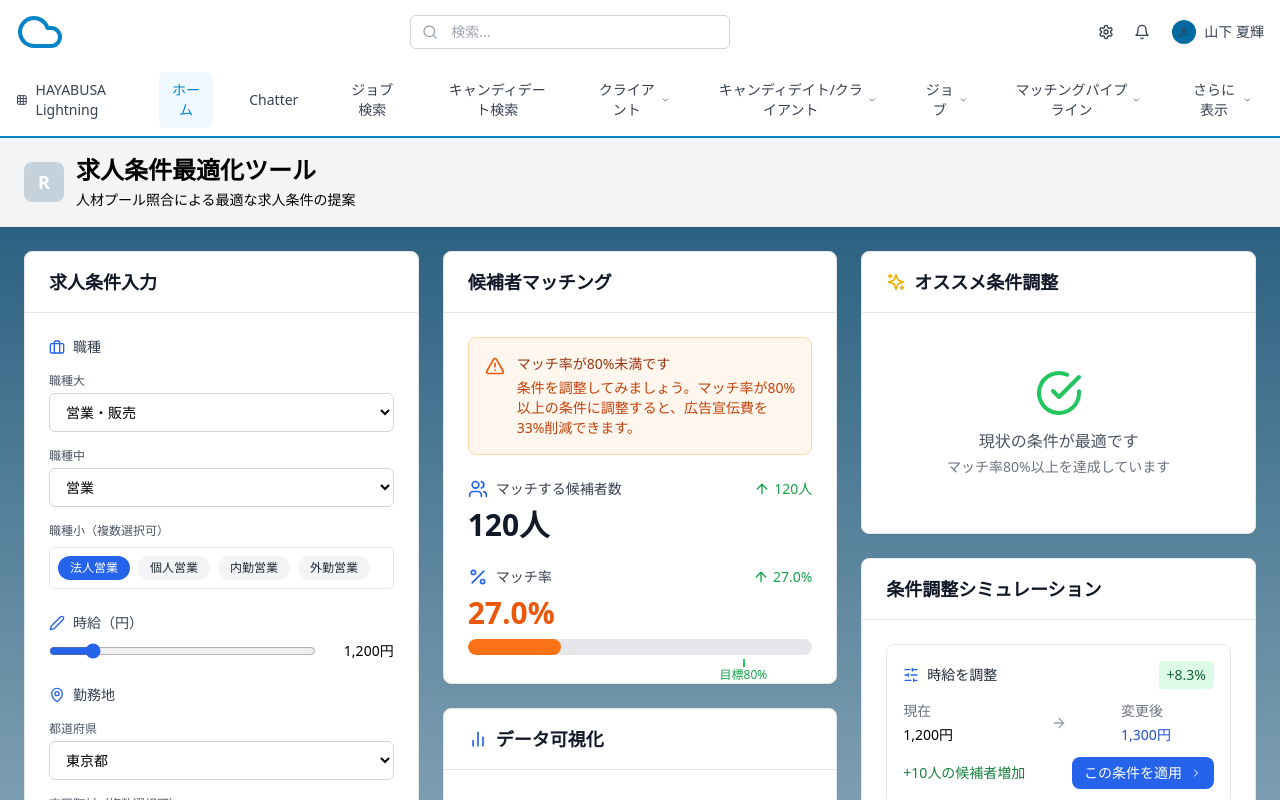
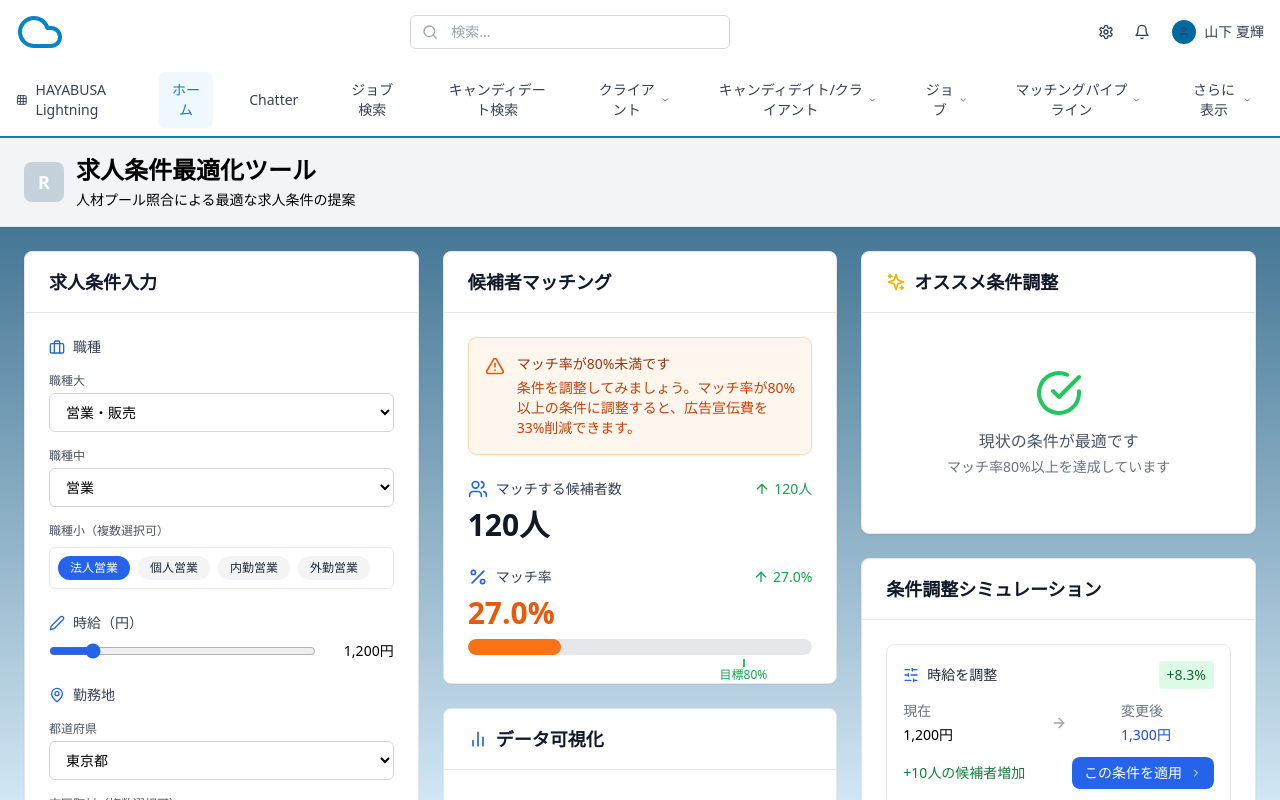
Before and after one commit to NatsukiNateYamashita/better-job-condition-recommender, a React (Vite) app: page / in a window 1280 px wide. Shown: the top 800 px of the page. Built offline with nearby package versions, Linux system fonts and the light colour scheme.

Commit message:
tmp commit

```diff
--- a/src/App.tsx
+++ b/src/App.tsx
@@ -108,7 +108,7 @@ function App() {
   };
 
   return (
-    <div className="min-h-screen bg-gradient-to-b from-sky-900 to-sky100">
+    <div className="min-h-screen bg-gradient-to-b from-sky-900 via-sky-100 to-sky100">
       {/* Salesforce Lightning Header */}
       <header className="bg-white border-b border-gray-200 shadow-sm">
         {/* Top Header Bar */}
```
